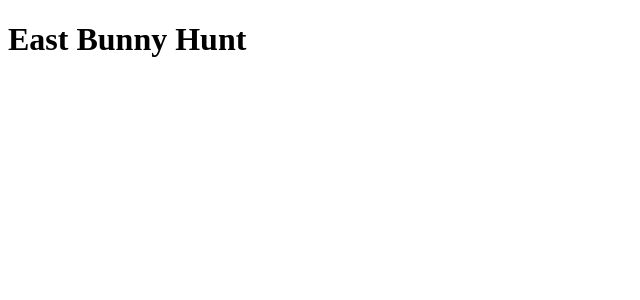
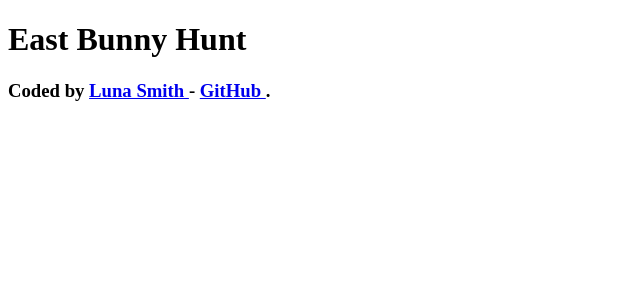
Before and after one commit to Lu-Smith/easter-mobile-game-vue, a Vue app: page / in a window 1280 px wide. Shown: the top 300 px of the page, without its empty margins (0-640 px from the left). Built offline with nearby package versions, Linux system fonts and the light colour scheme.

Commit message:
Added FooterComponent to App.vue

```diff
--- a/src/App.vue
+++ b/src/App.vue
@@ -1,9 +1,12 @@
 <script setup lang="ts">
+import FooterComponent from './components/FooterComponent.vue';
+
 </script>
 
 <template>
   <div>
     <h1>East Bunny Hunt</h1>
+    <FooterComponent />
   </div>
 </template>
 
```
